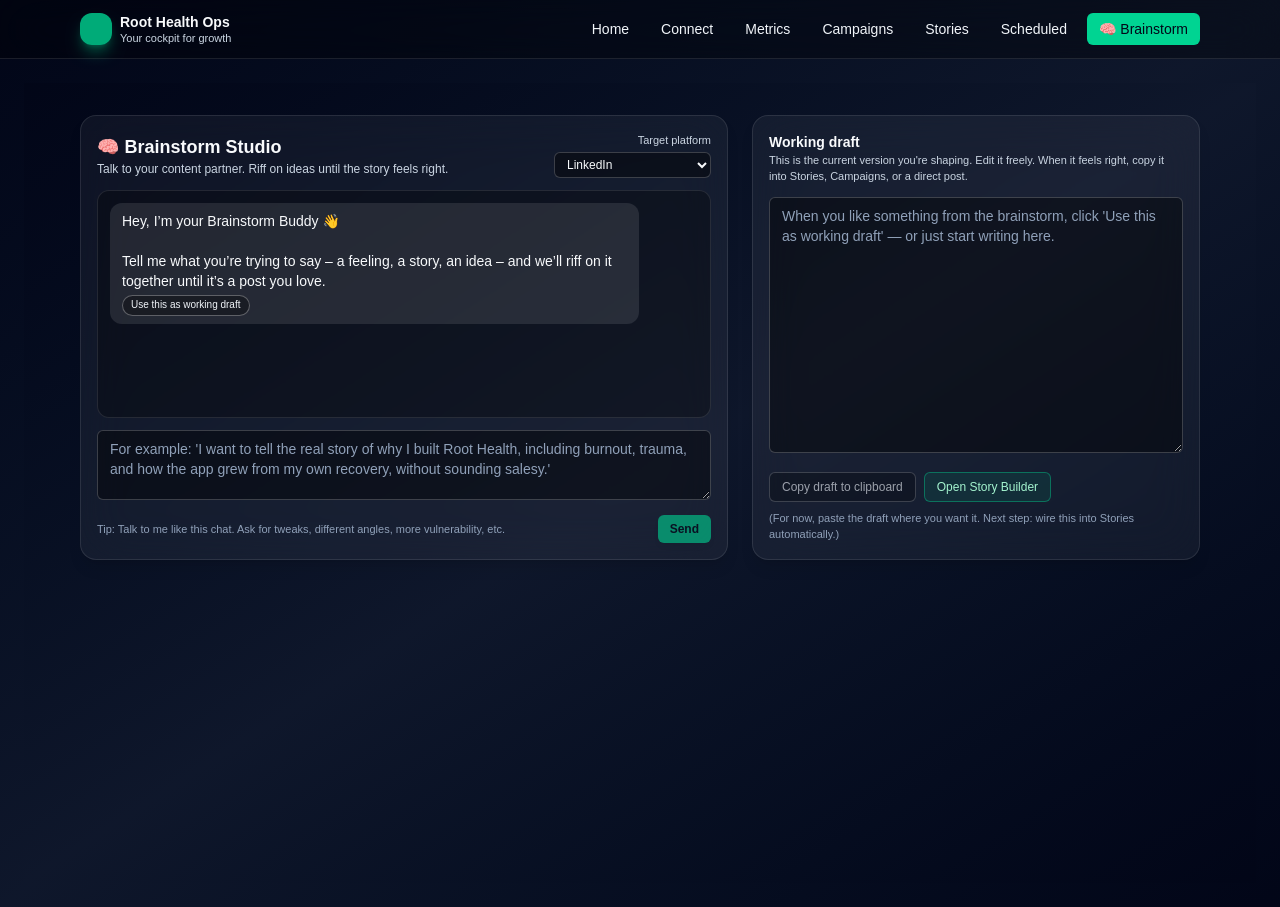
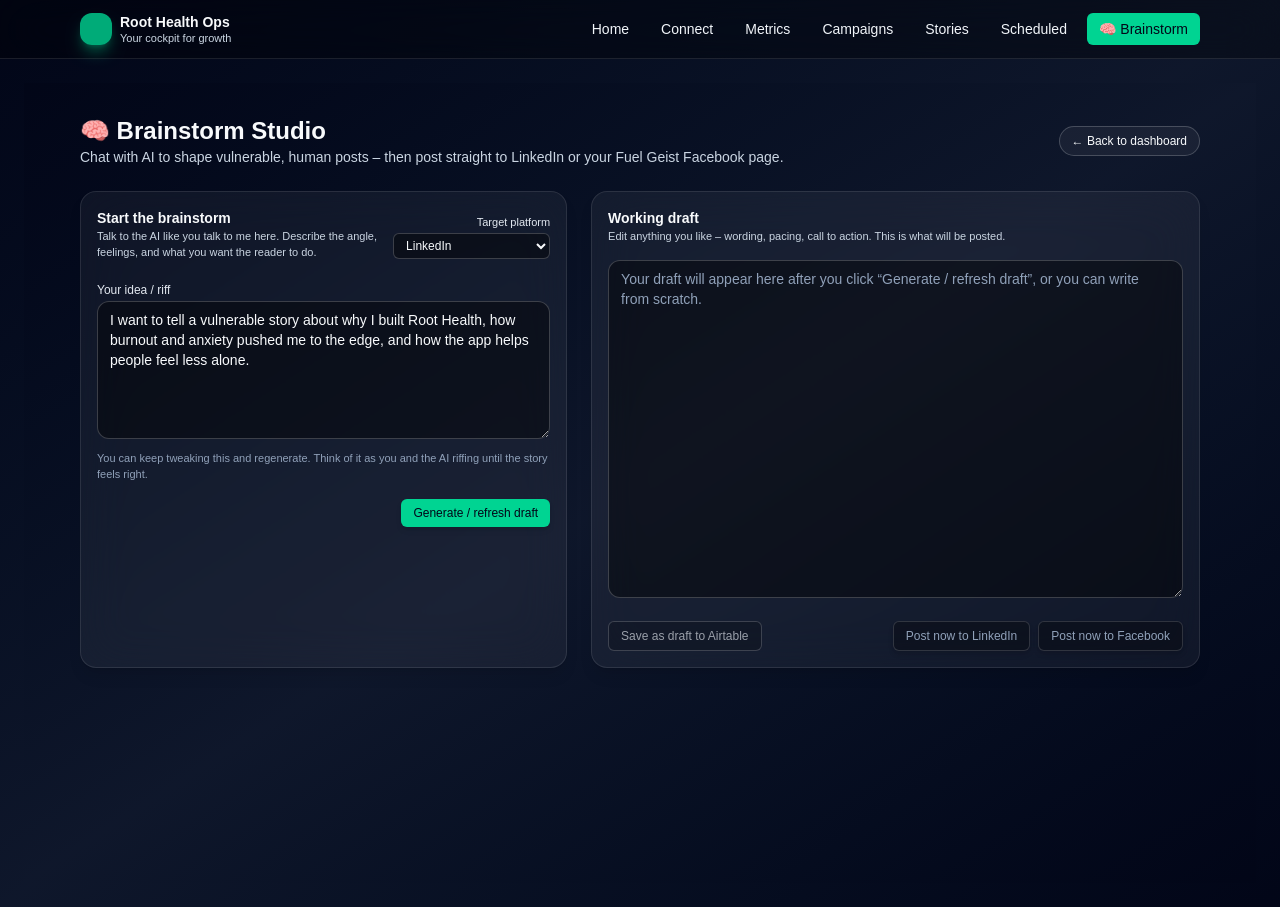
Before and after one commit to Hypnohippy/root-health-ops-dashboard1, a Next.js app: page /dashboard/brainstorm in a window 1280 px wide. Built offline with nearby package versions, Linux system fonts and the light colour scheme.

Commit message:
Update page.tsx

```diff
--- a/app/dashboard/brainstorm/page.tsx
+++ b/app/dashboard/brainstorm/page.tsx
@@ -2,118 +2,230 @@
 
 import React, { useState } from "react";
 
-type Role = "user" | "assistant";
-
-type ChatMessage = {
-  role: Role;
-  content: string;
-};
-
-type Platform = "LinkedIn" | "Facebook" | "Instagram";
+type Platform = "LinkedIn" | "Facebook";
 
 export default function BrainstormPage() {
+  const [idea, setIdea] = useState(
+    "I want to tell a vulnerable story about why I built Root Health, how burnout and anxiety pushed me to the edge, and how the app helps people feel less alone."
+  );
+
   const [platform, setPlatform] = useState<Platform>("LinkedIn");
-  const [input, setInput] = useState("");
-  const [messages, setMessages] = useState<ChatMessage[]>([
-    {
-      role: "assistant",
-      content:
-        "Hey, I’m your Brainstorm Buddy 👋\n\nTell me what you’re trying to say – a feeling, a story, an idea – and we’ll riff on it together until it’s a post you love.",
-    },
-  ]);
+  const [draft, setDraft] = useState("");
+  const [isThinking, setIsThinking] = useState(false);
 
-  const [workingDraft, setWorkingDraft] = useState("");
-  const [isSending, setIsSending] = useState(false);
+  const [isSaving, setIsSaving] = useState(false);
+  const [isPostingLinkedIn, setIsPostingLinkedIn] = useState(false);
+  const [isPostingFacebook, setIsPostingFacebook] = useState(false);
+
+  const [message, setMessage] = useState<string | null>(null);
   const [error, setError] = useState<string | null>(null);
 
-  function resetError() {
+  function resetNotices() {
+    setMessage(null);
     setError(null);
   }
 
-  async function handleSend(e?: React.FormEvent) {
-    if (e) e.preventDefault();
-    resetError();
-    if (!input.trim() || isSending) return;
+  async function handleGenerateDraft() {
+    resetNotices();
 
-    const newUserMessage: ChatMessage = {
-      role: "user",
-      content: input.trim(),
-    };
+    if (!idea.trim()) {
+      setError("Give the AI at least a rough idea to work with.");
+      return;
+    }
 
-    const newMessages = [...messages, newUserMessage];
-    setMessages(newMessages);
-    setInput("");
-    setIsSending(true);
-
+    setIsThinking(true);
     try {
-      const res = await fetch("/api/ai/brainstorm", {
+      const res = await fetch("/api/ai/story", {
         method: "POST",
         headers: { "Content-Type": "application/json" },
         body: JSON.stringify({
-          messages: newMessages,
+          storyType: "founder",
+          tone: "conversational",
+          length: "medium",
+          character: "David",
+          scenario: idea,
           platform,
         }),
       });
 
       const data = await res.json();
       if (!res.ok) {
-        setError(data.error || "Brainstorm API failed");
+        setError(data.error || "Failed to generate draft");
         return;
       }
 
-      const replyText: string = data.reply || "";
-      const draftText: string = data.draft || "";
-
-      if (replyText) {
-        setMessages((prev) => [
-          ...prev,
-          { role: "assistant", content: replyText },
-        ]);
+      const variants = (data.variants || []) as { title: string; story: string }[];
+      if (!variants.length) {
+        setError("AI returned no variants");
+        return;
       }
 
-      // If AI suggested a draft, update the working draft (but don’t lock it)
-      if (draftText) {
-        setWorkingDraft(draftText);
-      }
-    } catch (err: any) {
-      setError(err?.message || "Error talking to Brainstorm API");
+      // Take the first variant as the working draft
+      const first = variants[0];
+      const combined = `${first.title}\n\n${first.story}`;
+      setDraft(combined);
+      setMessage("Draft generated. Tweak it freely before posting.");
+    } catch (e: any) {
+      setError(e?.message || "Error talking to AI");
     } finally {
-      setIsSending(false);
+      setIsThinking(false);
     }
   }
 
-  function handleUseMessageAsDraft(msg: ChatMessage) {
-    setWorkingDraft(msg.content);
+  async function handleSaveToAirtable() {
+    resetNotices();
+
+    if (!draft.trim()) {
+      setError("Nothing to save yet. Generate or write a draft first.");
+      return;
     }
 
-  async function handleCopyDraft() {
-    if (!workingDraft.trim()) return;
+    setIsSaving(true);
     try {
-      await navigator.clipboard.writeText(workingDraft);
-      alert("Draft copied to clipboard. You can now paste it into Stories or Campaigns.");
-    } catch {
-      alert("Could not copy to clipboard – you can still select & copy manually.");
+      const lines = draft.split("\n").filter((l) => l.trim().length > 0);
+      const title = lines[0]?.slice(0, 80) || "Brainstormed post";
+
+      const res = await fetch("/api/content", {
+        method: "POST",
+        headers: { "Content-Type": "application/json" },
+        body: JSON.stringify({
+          title,
+          platform,
+          body: draft,
+          status: "draft",
+        }),
+      });
+
+      const data = await res.json();
+      if (!res.ok) {
+        setError(data.error || "Failed to save to Airtable");
+        return;
+      }
+
+      setMessage("Saved to Airtable Content as draft.");
+    } catch (e: any) {
+      setError(e?.message || "Error saving to Airtable");
+    } finally {
+      setIsSaving(false);
     }
   }
 
+  async function handlePostLinkedInNow() {
+    resetNotices();
+
+    if (!draft.trim()) {
+      setError("Write or generate a draft before posting.");
+      return;
+    }
+
+    setIsPostingLinkedIn(true);
+    try {
+      const res = await fetch("/api/linkedin/post", {
+        method: "POST",
+        headers: { "Content-Type": "application/json" },
+        body: JSON.stringify({ text: draft }),
+      });
+
+      const data = await res.json();
+      if (!res.ok) {
+        setError(data.error || "Failed to post to LinkedIn");
+        return;
+      }
+
+      setMessage("Posted to LinkedIn successfully 🟢");
+    } catch (e: any) {
+      setError(e?.message || "Error posting to LinkedIn");
+    } finally {
+      setIsPostingLinkedIn(false);
+    }
+  }
+
+  async function handlePostFacebookNow() {
+    resetNotices();
+
+    if (!draft.trim()) {
+      setError("Write or generate a draft before posting.");
+      return;
+    }
+
+    setIsPostingFacebook(true);
+    try {
+      const res = await fetch("/api/facebook/post", {
+        method: "POST",
+        headers: { "Content-Type": "application/json" },
+        // Assumes /api/facebook/post expects { text }. Change to { message: draft }
+        // if your route is using a different property.
+        body: JSON.stringify({ text: draft }),
+      });
+
+      const data = await res.json();
+      if (!res.ok) {
+        setError(data.error || "Failed to post to Facebook");
+        return;
+      }
+
+      setMessage("Posted to Facebook page (Fuel Geist) successfully 🟢");
+    } catch (e: any) {
+      setError(e?.message || "Error posting to Facebook");
+    } finally {
+      setIsPostingFacebook(false);
+    }
+  }
+
+  const canPost = !!draft.trim();
+
   return (
     <div className="min-h-screen bg-gradient-to-br from-slate-950 via-slate-900 to-slate-950 text-slate-50">
-      <div className="mx-auto flex max-w-6xl flex-col gap-6 px-4 py-8 lg:flex-row">
-        {/* LEFT: Chat area */}
-        <section className="flex-1 rounded-2xl border border-white/10 bg-white/5 p-4 backdrop-blur-xl shadow-lg flex flex-col">
+      <div className="mx-auto max-w-6xl px-4 py-8 space-y-6">
         {/* Header */}
-          <header className="mb-3 flex items-center justify-between gap-3">
+        <header className="flex items-center justify-between gap-3">
           <div>
-              <h1 className="text-lg font-semibold text-slate-50">
+            <h1 className="text-2xl font-semibold text-slate-50">
               🧠 Brainstorm Studio
             </h1>
-              <p className="text-xs text-slate-300">
-                Talk to your content partner. Riff on ideas until the story feels right.
+            <p className="text-sm text-slate-300">
+              Chat with AI to shape vulnerable, human posts – then post straight
+              to LinkedIn or your Fuel Geist Facebook page.
             </p>
           </div>
+          <a
+            href="/dashboard"
+            className="rounded-full border border-white/20 bg-white/5 px-3 py-1.5 text-xs font-medium text-slate-50 hover:bg-white/10"
+          >
+            ← Back to dashboard
+          </a>
+        </header>
 
+        {(message || error) && (
+          <div className="space-y-2">
+            {message && (
+              <div className="rounded-lg border border-emerald-400/40 bg-emerald-500/10 px-3 py-2 text-sm text-emerald-200">
+                {message}
+              </div>
+            )}
+            {error && (
+              <div className="rounded-lg border border-red-400/40 bg-red-500/10 px-3 py-2 text-sm text-red-200">
+                {error}
+              </div>
+            )}
+          </div>
+        )}
+
+        <div className="grid gap-6 lg:grid-cols-[minmax(0,1.2fr)_minmax(0,1.5fr)]">
+          {/* LEFT: Idea + generate */}
+          <section className="rounded-2xl border border-white/10 bg-white/5 backdrop-blur-xl p-4 space-y-4 shadow-lg">
+            <div className="flex items-center justify-between gap-2">
+              <div>
+                <h2 className="text-sm font-semibold text-slate-50">
+                  Start the brainstorm
+                </h2>
+                <p className="text-[11px] text-slate-300">
+                  Talk to the AI like you talk to me here. Describe the angle,
+                  feelings, and what you want the reader to do.
+                </p>
+              </div>
               <div className="space-y-1 text-right">
-              <label className="block text-[11px] text-slate-300">
+                <label className="text-[11px] font-medium text-slate-200">
                   Target platform
                 </label>
                 <select
@@ -123,111 +235,108 @@ export default function BrainstormPage() {
                 >
                   <option value="LinkedIn">LinkedIn</option>
                   <option value="Facebook">Facebook (Fuel Geist)</option>
-                <option value="Instagram">Instagram</option>
                 </select>
               </div>
-          </header>
+            </div>
 
-          {/* Messages */}
-          <div className="flex-1 space-y-3 overflow-y-auto rounded-xl border border-white/10 bg-black/30 p-3 text-sm">
-            {messages.map((m, idx) => (
-              <div
-                key={idx}
-                className={`max-w-[90%] rounded-xl px-3 py-2 ${
-                  m.role === "user"
-                    ? "ml-auto bg-emerald-500/80 text-slate-950"
-                    : "mr-auto bg-white/10 text-slate-50"
-                }`}
-              >
-                <p className="whitespace-pre-wrap">{m.content}</p>
-                {m.role === "assistant" && (
+            <div className="space-y-1">
+              <label className="text-xs font-medium text-slate-200">
+                Your idea / riff
+              </label>
+              <textarea
+                rows={6}
+                className="w-full rounded-xl border border-white/20 bg-black/40 px-3 py-2 text-sm text-slate-50 placeholder:text-slate-400"
+                value={idea}
+                onChange={(e) => setIdea(e.target.value)}
+                placeholder="e.g. I want to tell the honest story of how burnout nearly ended my career and why Root Health exists..."
+              />
+              <p className="text-[11px] text-slate-400">
+                You can keep tweaking this and regenerate. Think of it as you
+                and the AI riffing until the story feels right.
+              </p>
+            </div>
+
+            <div className="flex justify-end">
               <button
                 type="button"
-                    onClick={() => handleUseMessageAsDraft(m)}
-                    className="mt-1 inline-flex rounded-full border border-white/30 bg-black/30 px-2 py-0.5 text-[10px] text-slate-100 hover:bg-black/50"
+                onClick={handleGenerateDraft}
+                disabled={isThinking}
+                className="rounded-md bg-emerald-400 px-3 py-1.5 text-xs font-medium text-slate-950 shadow-md hover:bg-emerald-300 disabled:opacity-60"
               >
-                    Use this as working draft
-                  </button>
-                )}
-              </div>
-            ))}
-            {messages.length === 0 && (
-              <p className="text-xs text-slate-400">
-                Start typing below to begin the brainstorm.
-              </p>
-            )}
-          </div>
-
-          {/* Error */}
-          {error && (
-            <p className="mt-2 rounded-md border border-red-400/40 bg-red-500/10 px-3 py-1.5 text-[11px] text-red-200">
-              {error}
-            </p>
-          )}
-
-          {/* Input */}
-          <form onSubmit={handleSend} className="mt-3 space-y-2">
-            <textarea
-              className="min-h-[70px] w-full rounded-md border border-white/20 bg-black/40 px-3 py-2 text-sm text-slate-50 placeholder:text-slate-400"
-              placeholder="For example: 'I want to tell the real story of why I built Root Health, including burnout, trauma, and how the app grew from my own recovery, without sounding salesy.'"
-              value={input}
-              onChange={(e) => setInput(e.target.value)}
-            />
-            <div className="flex items-center justify-between gap-2">
-              <p className="text-[11px] text-slate-400">
-                Tip: Talk to me like this chat. Ask for tweaks, different angles, more vulnerability, etc.
-              </p>
-              <button
-                type="submit"
-                disabled={isSending || !input.trim()}
-                className="rounded-md bg-emerald-400 px-3 py-1.5 text-xs font-semibold text-slate-950 shadow-md hover:bg-emerald-300 disabled:opacity-60"
-              >
-                {isSending ? "Thinking..." : "Send"}
+                {isThinking ? "Thinking..." : "Generate / refresh draft"}
               </button>
             </div>
-          </form>
           </section>
 
-        {/* RIGHT: Working draft */}
-        <section className="w-full max-w-md rounded-2xl border border-white/10 bg-white/5 p-4 backdrop-blur-xl shadow-lg space-y-3">
-          <header>
+          {/* RIGHT: Working draft + actions */}
+          <section className="rounded-2xl border border-white/10 bg-white/5 backdrop-blur-xl p-4 space-y-4 shadow-lg">
+            <div className="flex items-center justify-between gap-2">
+              <div>
                 <h2 className="text-sm font-semibold text-slate-50">
                   Working draft
                 </h2>
                 <p className="text-[11px] text-slate-300">
-              This is the current version you&apos;re shaping. Edit it freely.
-              When it feels right, copy it into Stories, Campaigns, or a direct post.
+                  Edit anything you like – wording, pacing, call to action.
+                  This is what will be posted.
                 </p>
-          </header>
+              </div>
+            </div>
 
             <textarea
-            className="h-64 w-full rounded-md border border-white/20 bg-black/40 px-3 py-2 text-sm text-slate-50 placeholder:text-slate-400"
-            placeholder="When you like something from the brainstorm, click 'Use this as working draft' — or just start writing here."
-            value={workingDraft}
-            onChange={(e) => setWorkingDraft(e.target.value)}
+              rows={16}
+              className="w-full rounded-xl border border-white/20 bg-black/40 px-3 py-2 text-sm text-slate-50 placeholder:text-slate-400"
+              value={draft}
+              onChange={(e) => setDraft(e.target.value)}
+              placeholder="Your draft will appear here after you click “Generate / refresh draft”, or you can write from scratch."
             />
 
-          <div className="flex flex-wrap items-center gap-2">
+            <div className="flex flex-wrap gap-2 justify-between items-center">
+              <div className="flex flex-wrap gap-2">
                 <button
                   type="button"
-              onClick={handleCopyDraft}
-              disabled={!workingDraft.trim()}
-              className="rounded-md border border-white/30 bg-black/40 px-3 py-1.5 text-xs text-slate-100 hover:bg-black/60 disabled:opacity-60"
+                  onClick={handleSaveToAirtable}
+                  disabled={isSaving || !canPost}
+                  className="rounded-md border border-white/30 bg-black/30 px-3 py-1.5 text-xs text-slate-100 hover:bg-black/40 disabled:opacity-60"
                 >
-              Copy draft to clipboard
+                  {isSaving ? "Saving..." : "Save as draft to Airtable"}
                 </button>
-            <a
-              href="/dashboard/stories/new"
-              className="rounded-md border border-emerald-400/40 bg-emerald-400/10 px-3 py-1.5 text-xs text-emerald-200 hover:bg-emerald-400/20"
+              </div>
+
+              <div className="flex flex-wrap gap-2">
+                <button
+                  type="button"
+                  onClick={handlePostLinkedInNow}
+                  disabled={!canPost || isPostingLinkedIn}
+                  className={`rounded-md px-3 py-1.5 text-xs font-medium shadow-md ${
+                    canPost && !isPostingLinkedIn
+                      ? "bg-sky-400 text-slate-950 hover:bg-sky-300"
+                      : "bg-black/30 text-slate-400 cursor-not-allowed border border-white/15"
+                  }`}
                 >
-              Open Story Builder
-            </a>
-            <p className="text-[11px] text-slate-400">
-              (For now, paste the draft where you want it. Next step: wire this into Stories automatically.)
-            </p>
+                  {isPostingLinkedIn
+                    ? "Posting to LinkedIn..."
+                    : "Post now to LinkedIn"}
+                </button>
+
+                <button
+                  type="button"
+                  onClick={handlePostFacebookNow}
+                  disabled={!canPost || isPostingFacebook}
+                  className={`rounded-md px-3 py-1.5 text-xs font-medium shadow-md ${
+                    canPost && !isPostingFacebook
+                      ? "bg-blue-500 text-slate-950 hover:bg-blue-400"
+                      : "bg-black/30 text-slate-400 cursor-not-allowed border border-white/15"
+                  }`}
+                >
+                  {isPostingFacebook
+                    ? "Posting to Facebook..."
+                    : "Post now to Facebook"}
+                </button>
+              </div>
             </div>
           </section>
         </div>
       </div>
+    </div>
   );
 }
```
Lines whose indentation alone changed are shown as unchanged.
